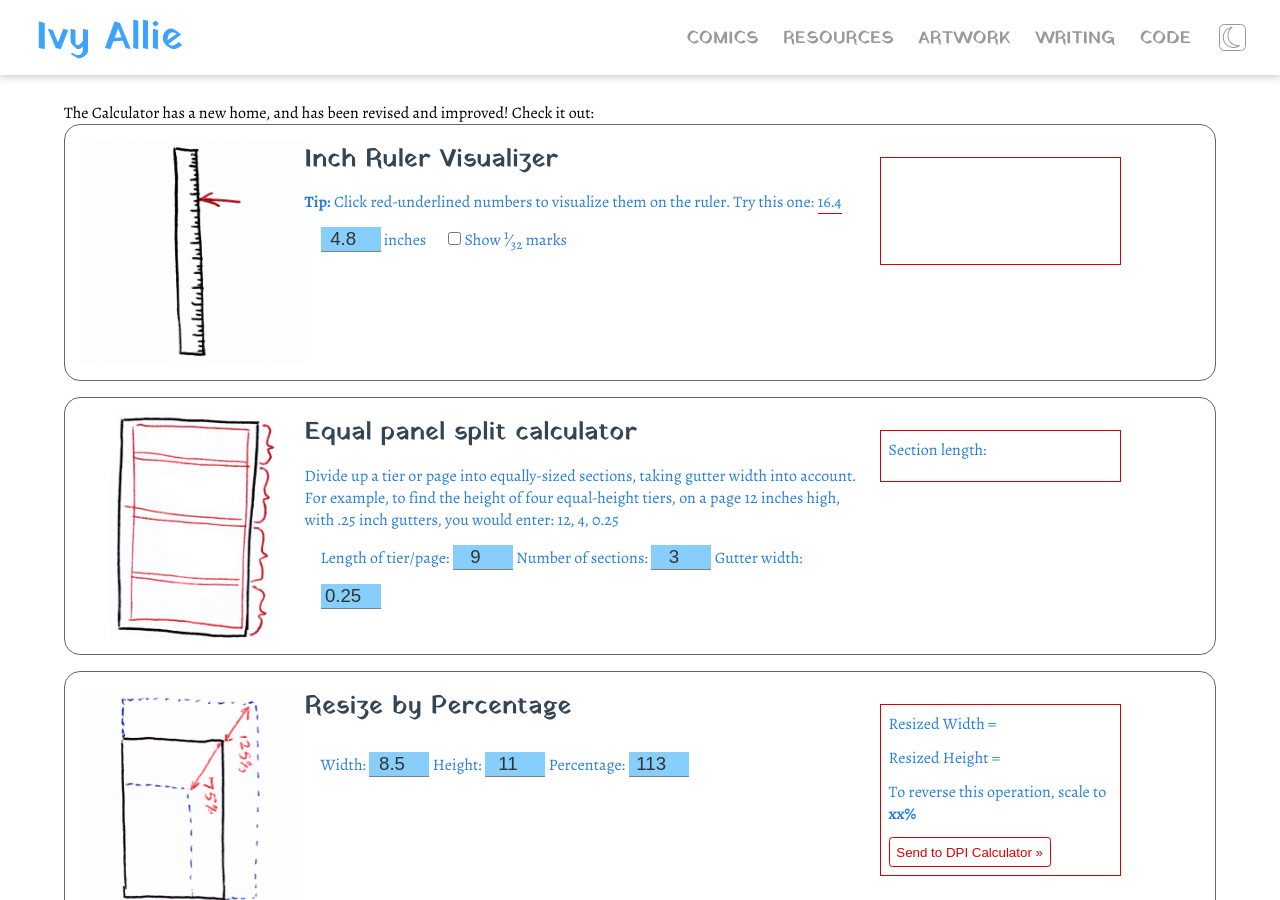
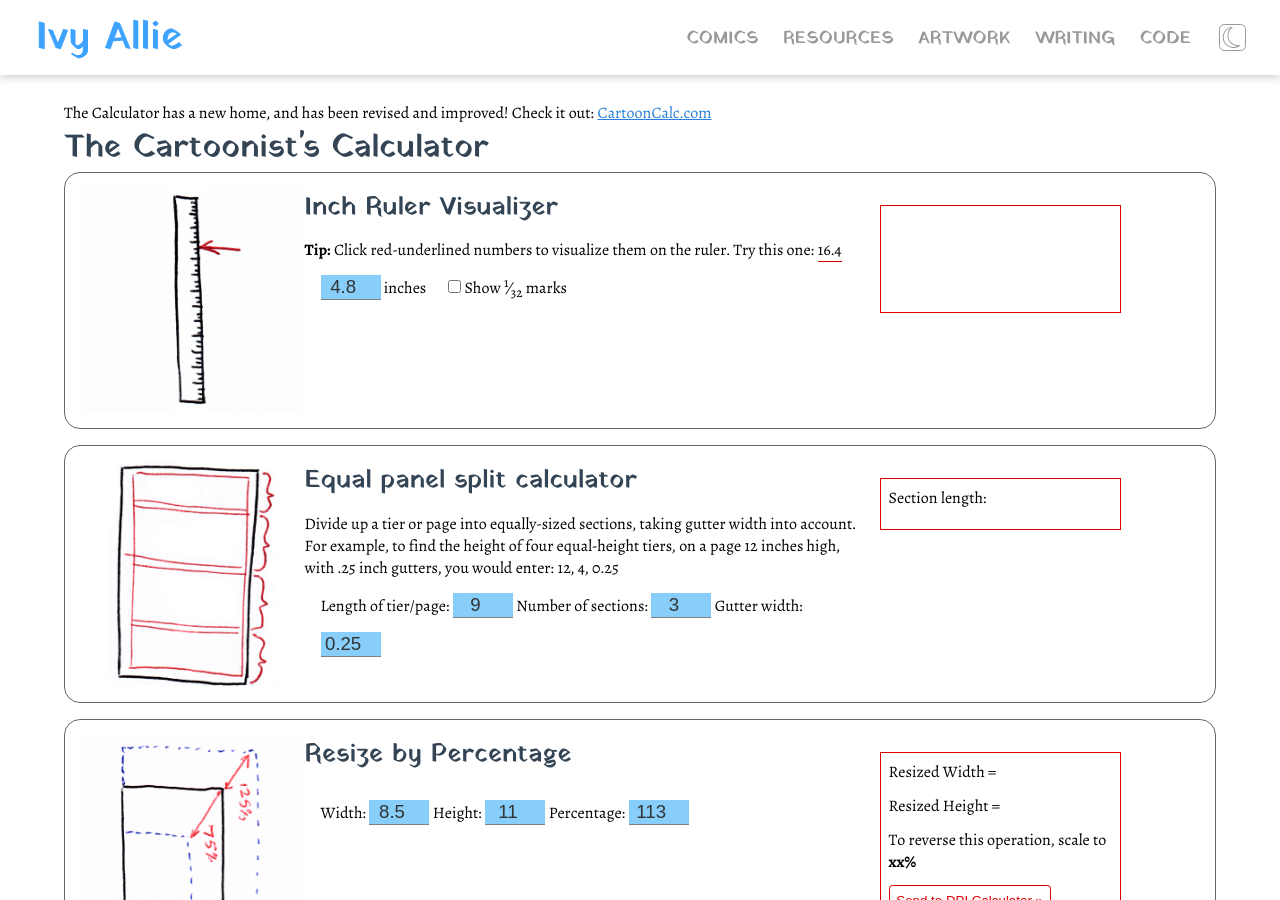
Before and after one commit to ivyallie/ivyallie.github.io, a Jekyll site: the page built from calculator.html, in a window 1280 px wide and 900 px high. Built offline with Jekyll 4.4.1, drawn with Linux system fonts in a browser that asks for light colours; some of the changed lines change nothing that is shown.

Commit message:
Update calculator.html

```diff
--- a/calculator.html
+++ b/calculator.html
@@ -5,7 +5,7 @@
 description: A calculator for common operations needed by cartoonists
 ---
 <div id="calculator">
-    <p>The Calculator has a new home, and has been revised and improved! Check it out: <a href='http://www.cartooncalc.com>CartoonCalc.com</a></p>
+    <p>The Calculator has a new home, and has been revised and improved! Check it out: <a href='http://www.cartooncalc.com'>CartoonCalc.com</a></p>
     {% include title_block.html %}
 <link rel="stylesheet" href="/assets/css/calc.css"/>
 <div class="ruler_box section" id="ruler_vis">
```
